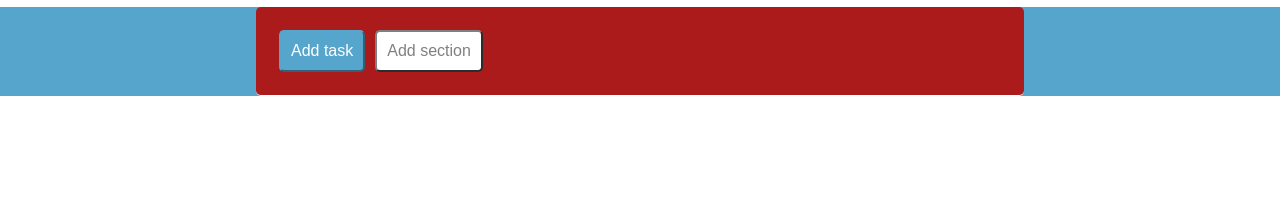
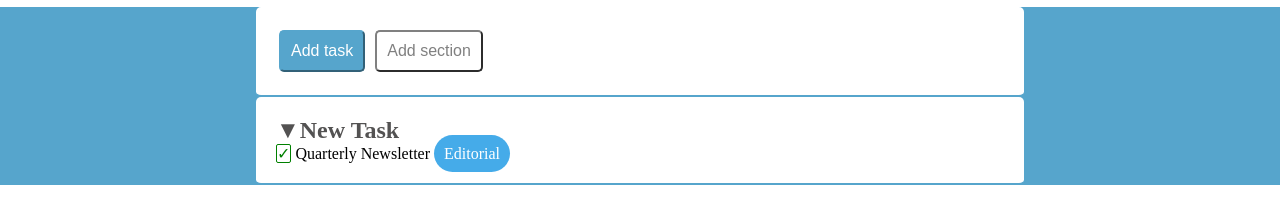
Before and after one commit to AriannaRuggirello/html-css-toboolist, a plain HTML site: page index.html in a window 1280 px wide. Shown: the part 71-294 px from the top of the page. Drawn offline with Linux system fonts and the light colour scheme.

Commit message:
second section

```diff
--- a/css/style.css
+++ b/css/style.css
@@ -11,11 +11,12 @@
 }
 
 main{
-    background-color: rgb(172, 27, 27);
+    background-color: white;
     margin: 0 20%;
     border-radius: 5px;
     padding: 20px;
-    border-bottom: 1px solid white;
+    border-bottom:2px solid #56a5cc ;
+
 }
 
 /* start header */
@@ -36,6 +37,11 @@ header{
 /* end header */
 
 /* start button */
+.main-button{
+    border-bottom: 1px solid white;
+
+}
+
 button{
     padding: 10px;
     border-radius: 5px;
@@ -57,3 +63,28 @@ button{
 }
 
 /* end button */
+
+/* start second section */
+
+
+h2::before{
+    content: '\25BC';
+    color: rgb(83, 82, 82);
+}
+h2{
+    color: rgb(83, 82, 82)
+}
+
+.check-entity::before{
+    content: '\2713';
+    color: green;
+    border: 1px solid green;
+    border-radius: 2px;
+}
+
+.editorial-label{
+    background-color: #45ABE9;
+    color: white;
+    padding: 10px;
+    border-radius: 20px;
+}
--- a/index.html
+++ b/index.html
@@ -27,8 +27,18 @@
                 <button type="button" class="button-section">Add section</button>
             </section>
 
+        </main>
+
+        <main>
             <!-- sezione 2 new task con 1 check-->
-            <section>
+            <section >
+                <!--entity code freccia in giu -->
+
+                <h2>New Task</h2>
+                <div class="check-entity">
+
+                    Quarterly Newsletter <span class="editorial-label">Editorial</span>
+                </div>
 
             </section>
 
@@ -42,7 +52,6 @@
 
             </section>
 
-
         </main>
 
     </div>
```
